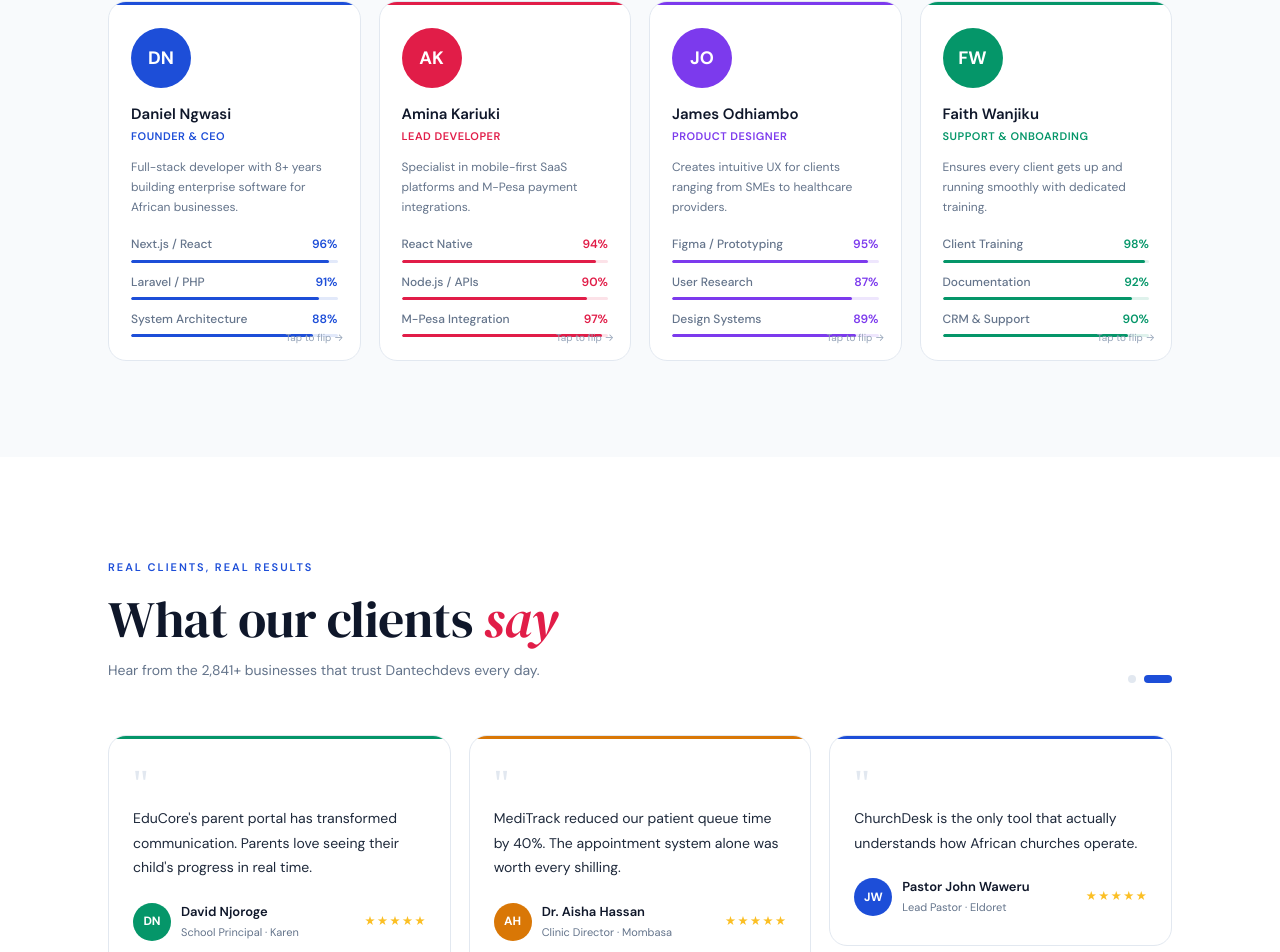
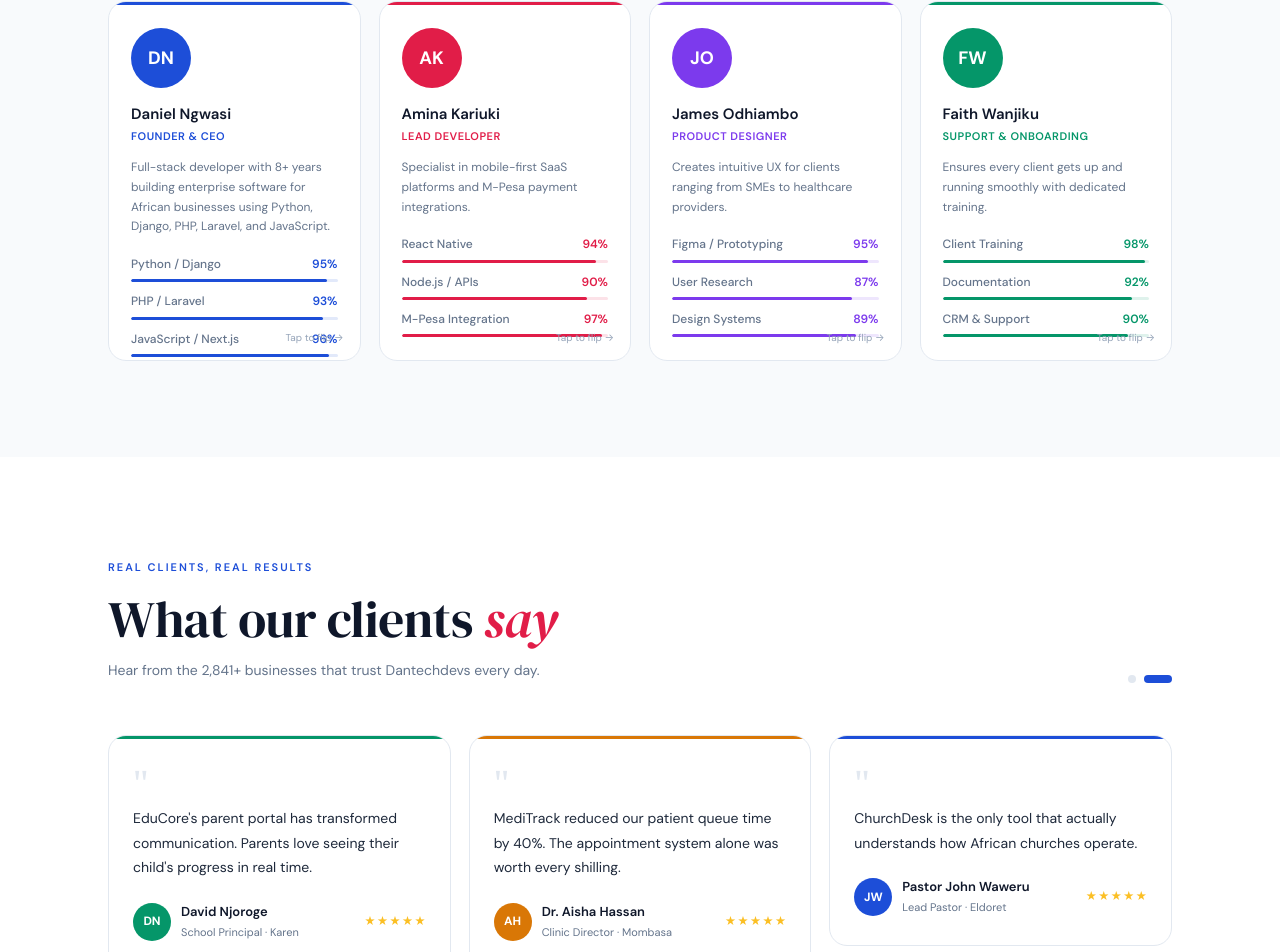
Before and after one commit to Dantechdevs/dantechdevs-website, a Next.js app: page /about in a window 1280 px wide. Shown: the part 3907-4859 px from the top of the page. Built offline with nearby package versions, Linux system fonts and the light colour scheme.

Commit message:
fix: update Daniel's skills to full stack (Python/Django/PHP/Laravel/JS), improve flip-back button visibility

```diff
--- a/app/about/page.tsx
+++ b/app/about/page.tsx
@@ -92,9 +92,9 @@ function SkillBar({ label, pct, color }: { label: string; pct: number; color: st
 const TEAM = [
     {
         initials: "DN", name: "Daniel Ngwasi", role: "Founder & CEO",
-        desc: "Full-stack developer with 8+ years building enterprise software for African businesses.",
+        desc: "Full-stack developer with 8+ years building enterprise software for African businesses using Python, Django, PHP, Laravel, and JavaScript.",
         color: C.blue,
-        skills: [{ label: "Next.js / React", pct: 96 }, { label: "Laravel / PHP", pct: 91 }, { label: "System Architecture", pct: 88 }],
+        skills: [{ label: "Python / Django", pct: 95 }, { label: "PHP / Laravel", pct: 93 }, { label: "JavaScript / Next.js", pct: 96 }],
         quote: "Every product we ship closes a gap that's held African businesses back.",
     },
     {
@@ -651,7 +651,7 @@ export default function AboutPage() {
                                                         <a key={label} href="#" className="social-link" title={label}>{icon}</a>
                                                     ))}
                                                 </div>
-                                                <div style={{ fontSize: 10, color: "rgba(255,255,255,0.2)", marginTop: 14 }}>← Tap to flip back</div>
+                                                <div style={{ display: "inline-flex", alignItems: "center", gap: 6, marginTop: 14, padding: "5px 10px", borderRadius: 6, background: "rgba(255,255,255,0.1)", border: "1px solid rgba(255,255,255,0.18)", fontSize: 11, fontWeight: 500, color: "rgba(255,255,255,0.75)" }}>← Tap to flip back</div>
                                             </div>
                                         </div>
                                     </div>
```
